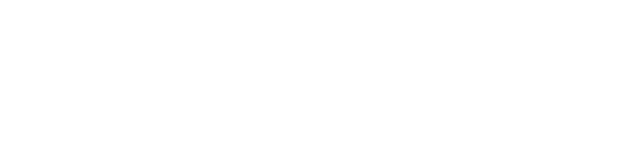
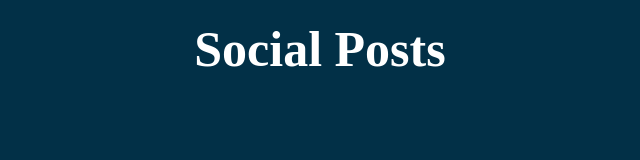
Before and after one commit to Aurel1701/js-social-posts, a plain HTML site: page index.html in a window 1280 px wide. Shown: the whole page, without its empty margins (320-960 px from the left). Drawn offline with Linux system fonts and the light colour scheme; files that its build step writes are made by us from their sources.

Commit message:
edit title

```diff
--- a/assets/main.js
+++ b/assets/main.js
@@ -51,7 +51,7 @@ const posts = [
         "media": "https://unsplash.it/600/400?image=534",
         "author": {
             "name": "Mariano Di Vaio",
-            "image": "https://unsplash.it/300/300?image=15"
+            "image": null
         },
         "likes": 43,
         "created": "03-09-2021"
--- a/assets/style.css
+++ b/assets/style.css
@@ -3,3 +3,13 @@
 	padding: 0;
 	box-sizing: border-box;
 }
+body {
+	background-color: #023047;
+}
+
+header h1{
+    color: white;
+    text-align: center;
+    margin-top: 20px;
+    font-size: 50px;
+}
--- a/index.html
+++ b/index.html
@@ -5,9 +5,12 @@
     <meta http-equiv="X-UA-Compatible" content="IE=edge">
     <meta name="viewport" content="width=device-width, initial-scale=1.0">
     <title>Social-Posts</title>
-    <link rel="stylesheet" href="style.css">
+    <link rel="stylesheet" href="./assets/style.css">
 </head>
 <body>
+    <header>
+        <h1>Social Posts</h1>
+    </header>
 
 
    <script src="./assets/main.js"></script>
```
